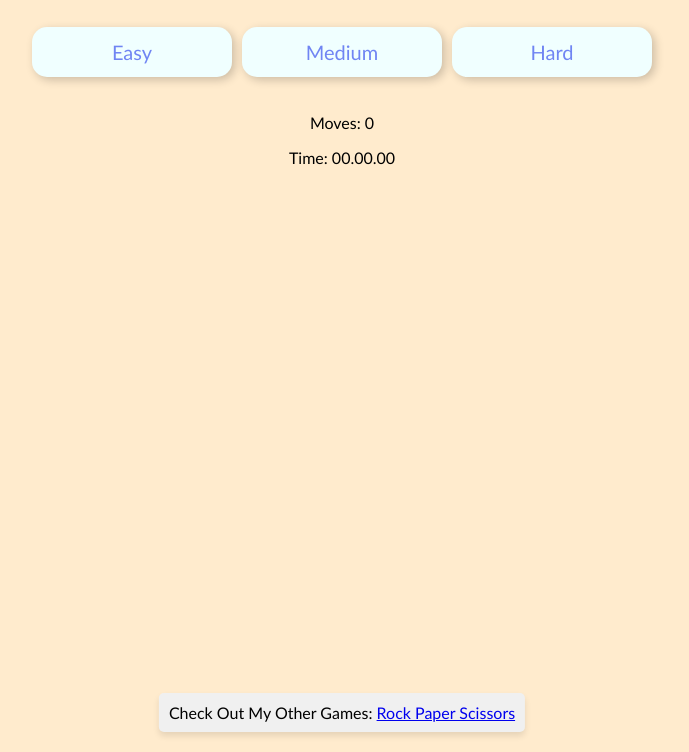
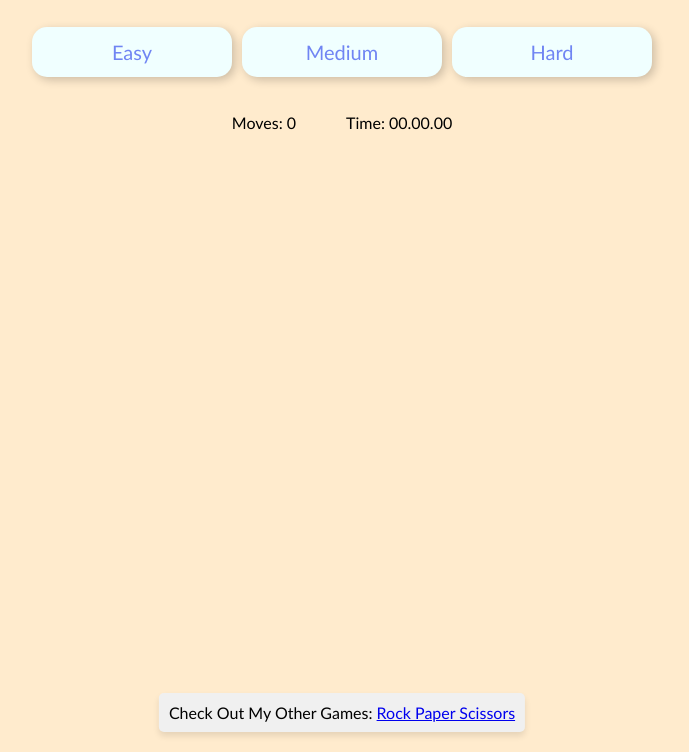
Before and after one commit to FarzanehAhmadi/HYF-assignments, a plain HTML site: page memory-app/index.html in a window 1280 px wide. Shown: the part 48-800 px from the top of the page, without its empty margins (298-987 px from the left). Drawn offline with Linux system fonts and the light colour scheme.

Commit message:
style stat element

```diff
--- a/memory-app/style.css
+++ b/memory-app/style.css
@@ -94,7 +94,10 @@ img {
   transition: box-shadow 0.3s ease;
   cursor: pointer;
 }
-
+.stats{
+  display: flex;
+  gap:50px
+}
 .other-game-section {
   position: fixed;
   bottom: 20px;
```
